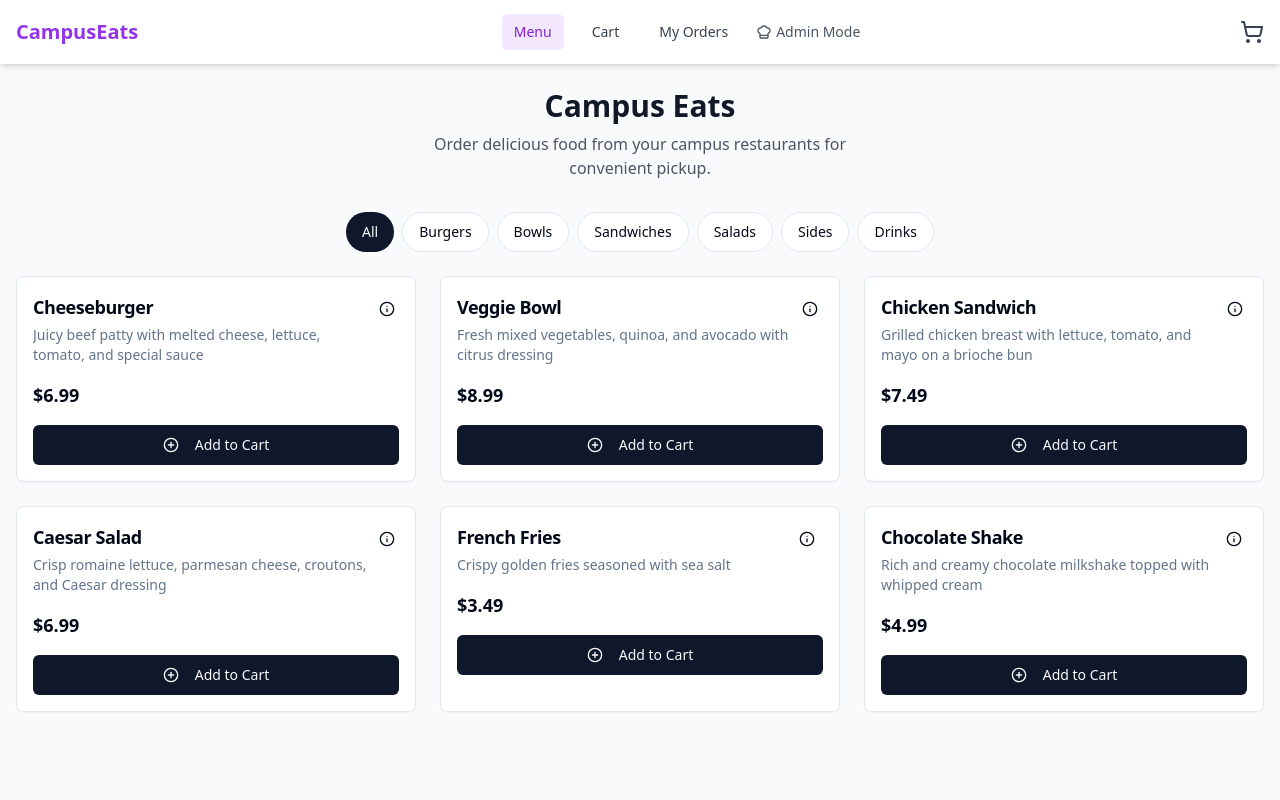
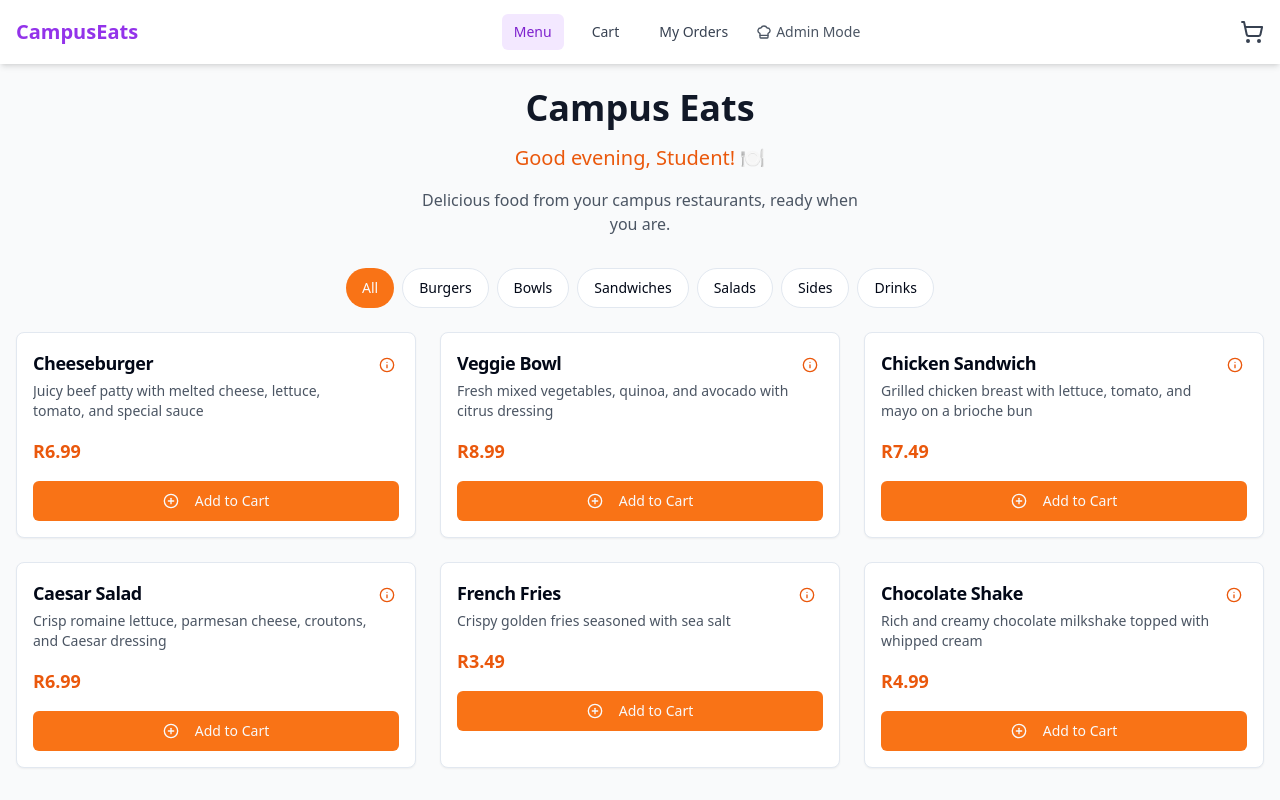
Before and after one commit to BotumileJay21/pixel-to-app, a React (Vite) app: page / in a window 1280 px wide. Built offline with nearby package versions, Linux system fonts and the light colour scheme.

Commit message:
Refactor: Update UI components
Update the UI components to use the new design system.

```diff
--- /dev/null
+++ b/src/components/menu/MenuItemCard.tsx
@@ -0,0 +1,93 @@
+
+import React from "react";
+import { PlusCircle, Info } from "lucide-react";
+import { MenuItem } from "@/types";
+import {
+  Card,
+  CardContent,
+  CardDescription,
+  CardFooter,
+  CardHeader,
+  CardTitle
+} from "@/components/ui/card";
+import { Button } from "@/components/ui/button";
+import {
+  Dialog,
+  DialogContent,
+  DialogDescription,
+  DialogHeader,
+  DialogTitle,
+  DialogTrigger,
+} from "@/components/ui/dialog";
+
+interface MenuItemCardProps {
+  item: MenuItem;
+  onAddToCart: (item: MenuItem) => void;
+}
+
+const MenuItemCard: React.FC<MenuItemCardProps> = ({ item, onAddToCart }) => {
+  return (
+    <Card className={`overflow-hidden transition-all duration-200 hover:shadow-lg ${!item.available ? 'opacity-60' : ''}`}>
+      <CardHeader className="p-4">
+        <div className="flex justify-between items-start">
+          <div>
+            <CardTitle className="text-lg font-semibold">{item.name}</CardTitle>
+            <CardDescription className="line-clamp-2 mt-1 text-gray-600">
+              {item.description}
+            </CardDescription>
+          </div>
+          <Dialog>
+            <DialogTrigger asChild>
+              <Button
+                variant="ghost"
+                size="icon"
+                className="h-8 w-8 hover:bg-orange-50"
+              >
+                <Info className="h-4 w-4 text-orange-600" />
+              </Button>
+            </DialogTrigger>
+            <DialogContent className="sm:max-w-[425px]">
+              <DialogHeader>
+                <DialogTitle className="text-xl font-semibold">{item.name}</DialogTitle>
+                <DialogDescription className="py-4 text-gray-600">
+                  {item.description}
+                </DialogDescription>
+              </DialogHeader>
+              <div className="flex justify-between items-center">
+                <p className="text-lg font-semibold text-orange-600">
+                  R{item.price.toFixed(2)}
+                </p>
+                <Button
+                  onClick={() => onAddToCart(item)}
+                  disabled={!item.available}
+                  className="bg-orange-500 hover:bg-orange-600"
+                >
+                  Add to Cart
+                </Button>
+              </div>
+            </DialogContent>
+          </Dialog>
+        </div>
+      </CardHeader>
+      <CardContent className="p-4 pt-0">
+        <p className="font-semibold text-lg text-orange-600">
+          R{item.price.toFixed(2)}
+        </p>
+        {!item.available && (
+          <p className="text-red-500 text-sm mt-1">Currently unavailable</p>
+        )}
+      </CardContent>
+      <CardFooter className="p-4 pt-0">
+        <Button
+          onClick={() => onAddToCart(item)}
+          disabled={!item.available}
+          className="w-full bg-orange-500 hover:bg-orange-600 transition-colors duration-200"
+        >
+          <PlusCircle className="mr-2 h-4 w-4" /> Add to Cart
+        </Button>
+      </CardFooter>
+    </Card>
+  );
+};
+
+export default MenuItemCard;
--- a/src/pages/Index.tsx
+++ b/src/pages/Index.tsx
@@ -1,53 +1,42 @@
 
 import React, { useState } from "react";
 import { useAppContext } from "@/context/AppContext";
-import { PlusCircle, Info } from "lucide-react";
-import {
-  Card,
-  CardContent,
-  CardDescription,
-  CardFooter,
-  CardHeader,
-  CardTitle
-} from "@/components/ui/card";
-import {
-  Dialog,
-  DialogContent,
-  DialogDescription,
-  DialogHeader,
-  DialogTitle,
-  DialogTrigger,
-} from "@/components/ui/dialog";
+import MenuItemCard from "@/components/menu/MenuItemCard";
 import { Button } from "@/components/ui/button";
 
 const Index = () => {
-  const { menuItems, addToCart } = useAppContext();
+  const { menuItems, addToCart, currentUser } = useAppContext();
   const [selectedCategory, setSelectedCategory] = useState<string | null>(null);
-  const [itemToView, setItemToView] = useState<string | null>(null);
 
-  // Get unique categories from menu items
   const categories = Array.from(new Set(menuItems.map(item => item.category)));
-
-  // Filter menu items by selected category
   const filteredItems = selectedCategory
     ? menuItems.filter(item => item.category === selectedCategory)
     : menuItems;
 
+  const greeting = () => {
+    const hour = new Date().getHours();
+    if (hour < 12) return "Good morning";
+    if (hour < 17) return "Good afternoon";
+    return "Good evening";
+  };
+
   return (
-    <div className="space-y-6">
-      <div className="flex flex-col items-center mb-8">
-        <h1 className="text-3xl font-bold text-gray-900 mb-2">Campus Eats</h1>
+    <div className="space-y-6 animate-fade-in">
+      <div className="flex flex-col items-center mb-8 space-y-4">
+        <h1 className="text-4xl font-bold text-gray-900">Campus Eats</h1>
+        <p className="text-xl text-orange-600 font-medium">
+          {greeting()}, {currentUser.name.split(' ')[0]}! 🍽️
+        </p>
         <p className="text-gray-600 text-center max-w-md">
-          Order delicious food from your campus restaurants for convenient pickup.
+          Delicious food from your campus restaurants, ready when you are.
         </p>
       </div>
 
-      {/* Category filter */}
       <div className="flex flex-wrap gap-2 justify-center mb-6">
         <Button
           variant={selectedCategory === null ? "default" : "outline"}
           onClick={() => setSelectedCategory(null)}
-          className="rounded-full"
+          className="rounded-full bg-orange-500 hover:bg-orange-600 transition-colors duration-200"
         >
           All
         </Button>
@@ -56,7 +45,11 @@ const Index = () => {
             key={category}
             variant={selectedCategory === category ? "default" : "outline"}
             onClick={() => setSelectedCategory(category)}
-            className="rounded-full"
+            className={`rounded-full ${
+              selectedCategory === category
+                ? 'bg-orange-500 hover:bg-orange-600'
+                : 'hover:bg-orange-50 hover:text-orange-600'
+            } transition-colors duration-200`}
           >
             {category}
           </Button>
@@ -65,63 +58,11 @@ const Index = () => {
 
       <div className="grid grid-cols-1 sm:grid-cols-2 md:grid-cols-3 gap-6">
         {filteredItems.map(item => (
-          <Card key={item.id} className={`overflow-hidden ${!item.available ? 'opacity-60' : ''}`}>
-            <CardHeader className="p-4">
-              <div className="flex justify-between items-start">
-                <div>
-                  <CardTitle className="text-lg">{item.name}</CardTitle>
-                  <CardDescription className="line-clamp-2 mt-1">
-                    {item.description}
-                  </CardDescription>
-                </div>
-                <Dialog>
-                  <DialogTrigger asChild>
-                    <Button
-                      variant="ghost"
-                      size="icon"
-                      className="h-8 w-8"
-                      onClick={() => setItemToView(item.id)}
-                    >
-                      <Info className="h-4 w-4" />
-                    </Button>
-                  </DialogTrigger>
-                  <DialogContent>
-                    <DialogHeader>
-                      <DialogTitle>{item.name}</DialogTitle>
-                      <DialogDescription className="py-4">{item.description}</DialogDescription>
-                    </DialogHeader>
-                    <div className="flex justify-between items-center">
-                      <p className="font-semibold">${item.price.toFixed(2)}</p>
-                      <Button
-                        onClick={() => {
-                          addToCart(item);
-                        }}
-                        disabled={!item.available}
-                      >
-                        Add to Cart
-                      </Button>
-                    </div>
-                  </DialogContent>
-                </Dialog>
-              </div>
-            </CardHeader>
-            <CardContent className="p-4 pt-0">
-              <p className="font-semibold text-lg">${item.price.toFixed(2)}</p>
-              {!item.available && (
-                <p className="text-red-500 text-sm mt-1">Currently unavailable</p>
-              )}
-            </CardContent>
-            <CardFooter className="p-4 pt-0 flex justify-between">
-              <Button
-                onClick={() => addToCart(item)}
-                disabled={!item.available}
-                variant="default"
-                className="w-full"
-              >
-                <PlusCircle className="mr-2 h-4 w-4" /> Add to Cart
-              </Button>
-            </CardFooter>
-          </Card>
+          <MenuItemCard
+            key={item.id}
+            item={item}
+            onAddToCart={addToCart}
+          />
         ))}
       </div>
     </div>
```
